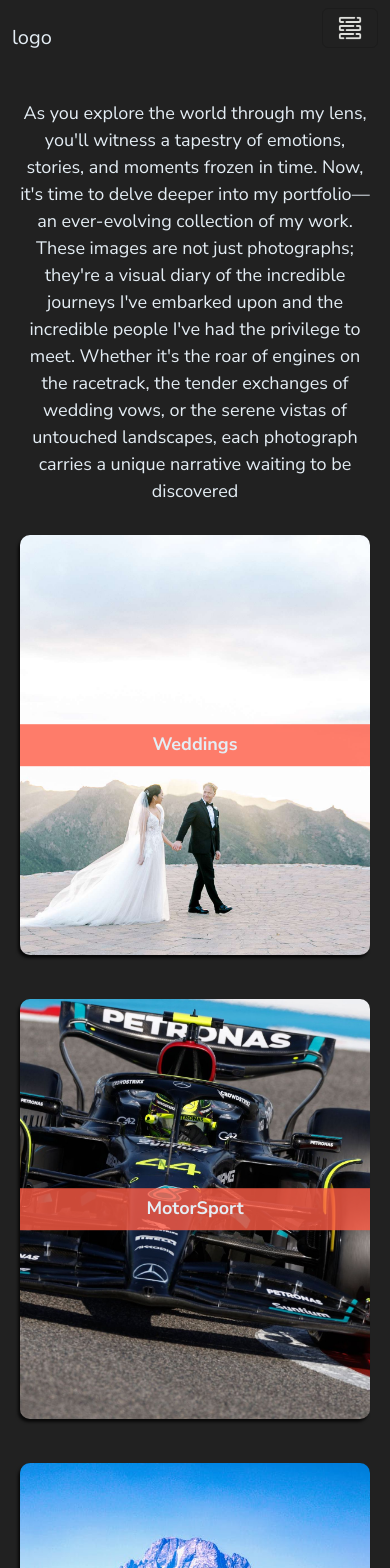
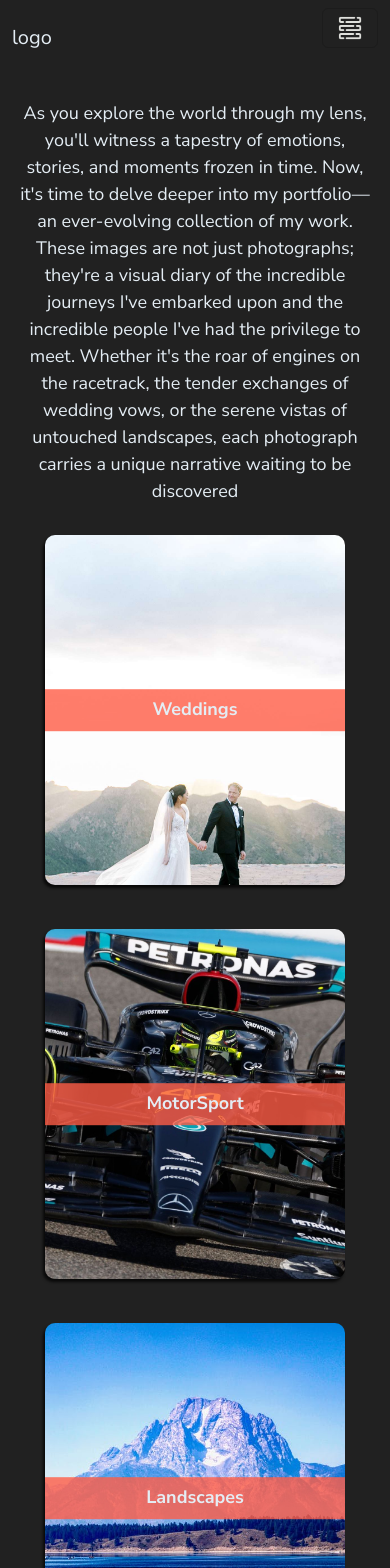
Before and after one commit to christopherkormpos/BouPics, a React (Create React App) app: page /photography in a window 390 px wide. Shown: the top 1568 px of the page. Built offline with nearby package versions, Linux system fonts and the light colour scheme.

Commit message:
first production upload

```diff
--- a/src/components/Pages/Portfolio.css
+++ b/src/components/Pages/Portfolio.css
@@ -115,5 +115,7 @@
     .image-container{
         margin-left: 20px;
         margin-right: 20px;
+        width: 300px;
+        height: 350px;
     }
 }
```
Also changed, not shown: TBD.txt.
